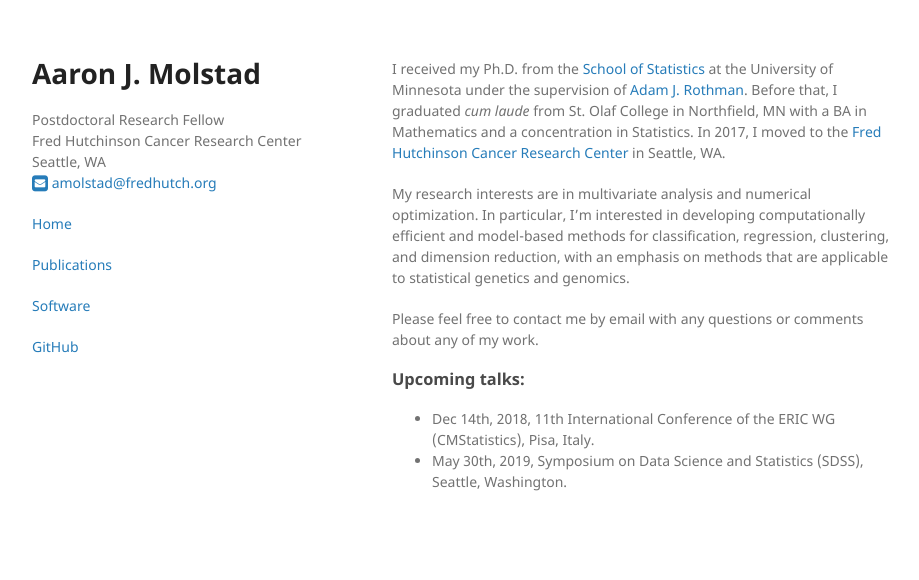
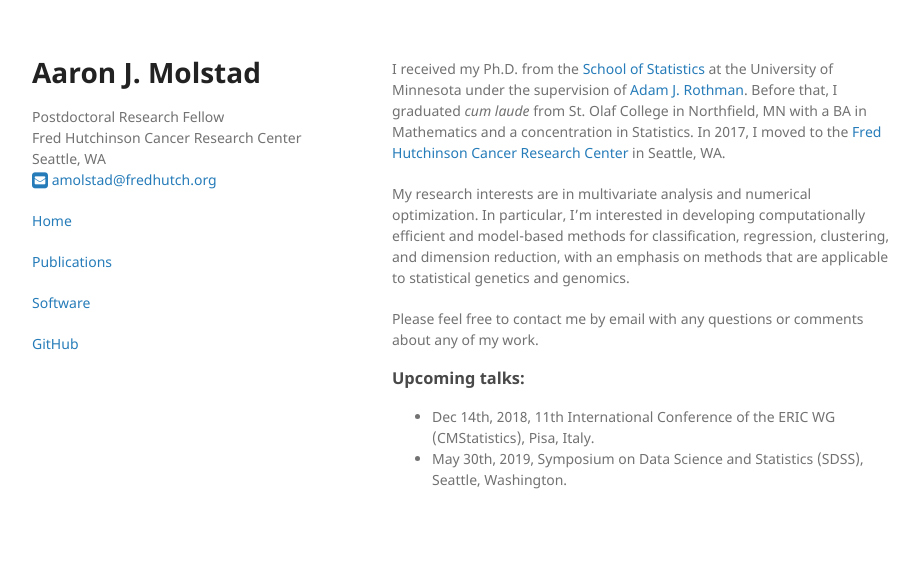
Before and after one commit to ajmolstad/ajmolstad.github.io, a Jekyll site: the page built from index.md, in a window 1280 px wide. Shown: the top 580 px of the page, without its empty margins (178-1097 px from the left). Built offline with Jekyll 4.4.1, drawn with Linux system fonts in a browser that asks for light colours.

Commit message:
Update jekyll-theme-minimal.scss

```diff
--- a/_sass/jekyll-theme-minimal.scss
+++ b/_sass/jekyll-theme-minimal.scss
@@ -1,10 +1,5 @@
 @import "fonts";
 @import "rouge-github";
-
-img.resize {
-  max-width:85%;
-  max-height:85%;
-}
 
 
 body {
@@ -25,7 +20,7 @@
 }
 
 h1, h2, h3 {
-  line-height:1.1;
+  line-height:1.0;
 }
 
 h1 {
```
